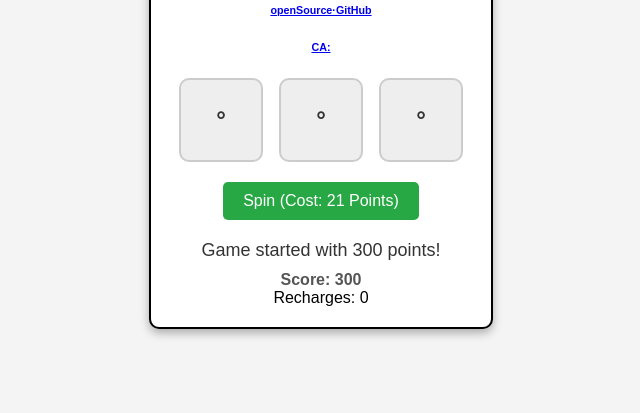
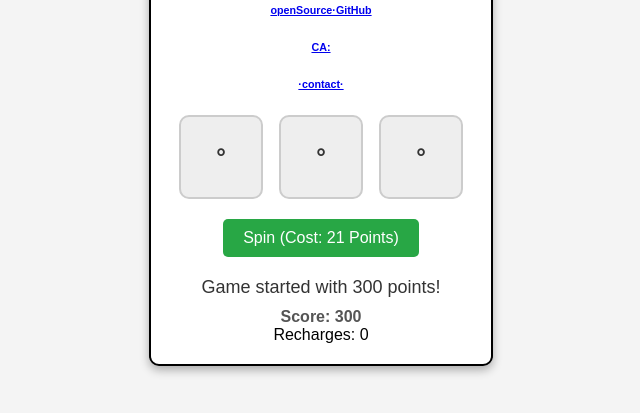
Before and after one commit to spiritorient/SLUT-MACHINE-pro, a plain HTML site: page slut-masina/index.html in a window 1280 px wide. Shown: the part 151-564 px from the top of the page, without its empty margins (319-959 px from the left). Drawn offline with Linux system fonts and the light colour scheme.

Commit message:
contact resolved

```diff
--- a/slut-masina/index.html
+++ b/slut-masina/index.html
@@ -20,6 +20,7 @@
         <h1>Slut·Machine</h1>
         <h6><a href="https://github.com/spiritorient/SLUT-MACHINE-pro" target="_blank">openSource·GitHub</a></h6>
         <h6><a href="https://github.com/spiritorient/SLUT-MACHINE-pro" target="_blank">CA:</a></h6>
+        <h6><a href="mailto:dev@slutmachine.pro">·contact·</a></h6>
 
         <!-- Reel Container -->
         <div class="reels">
```
